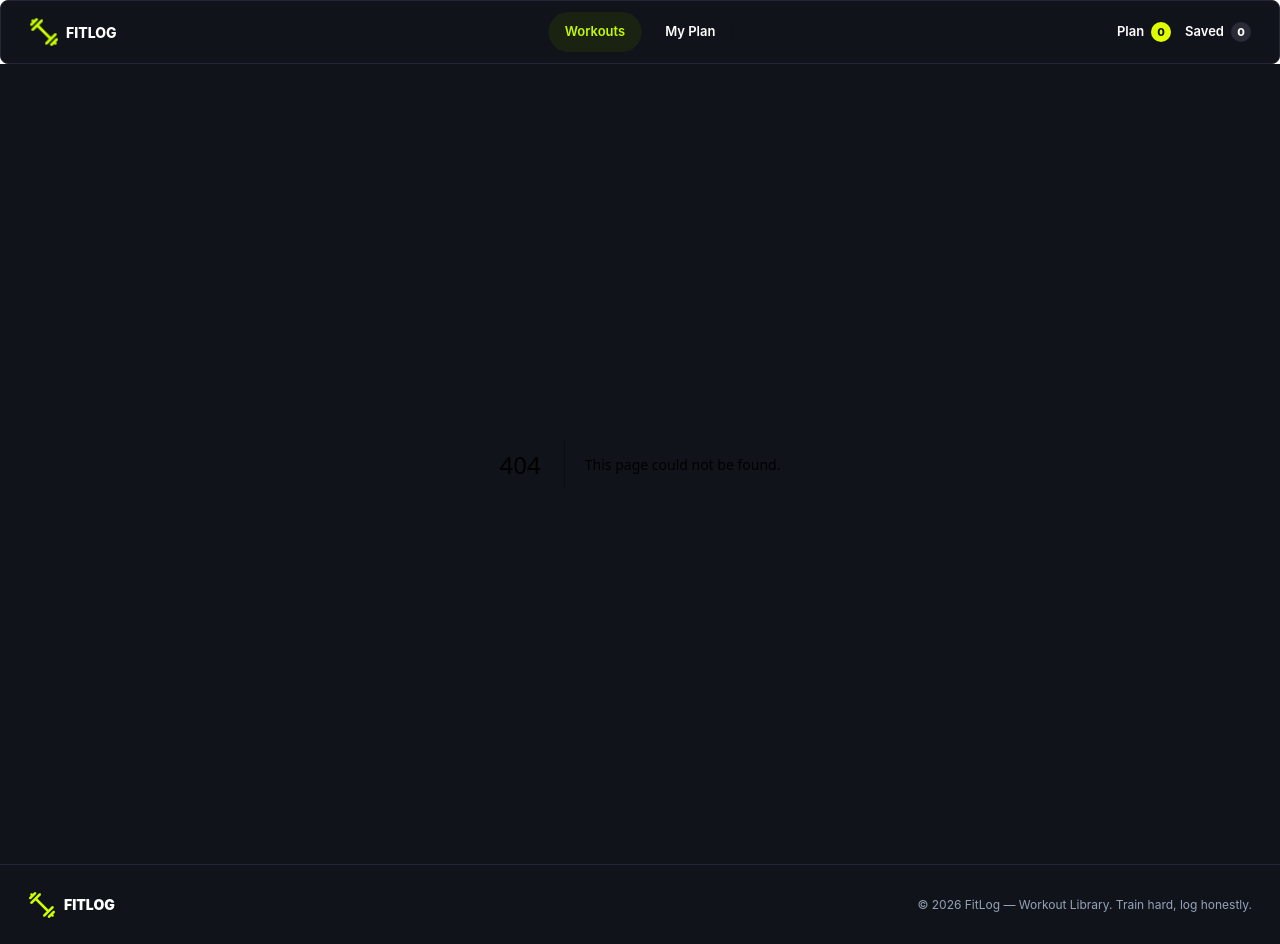
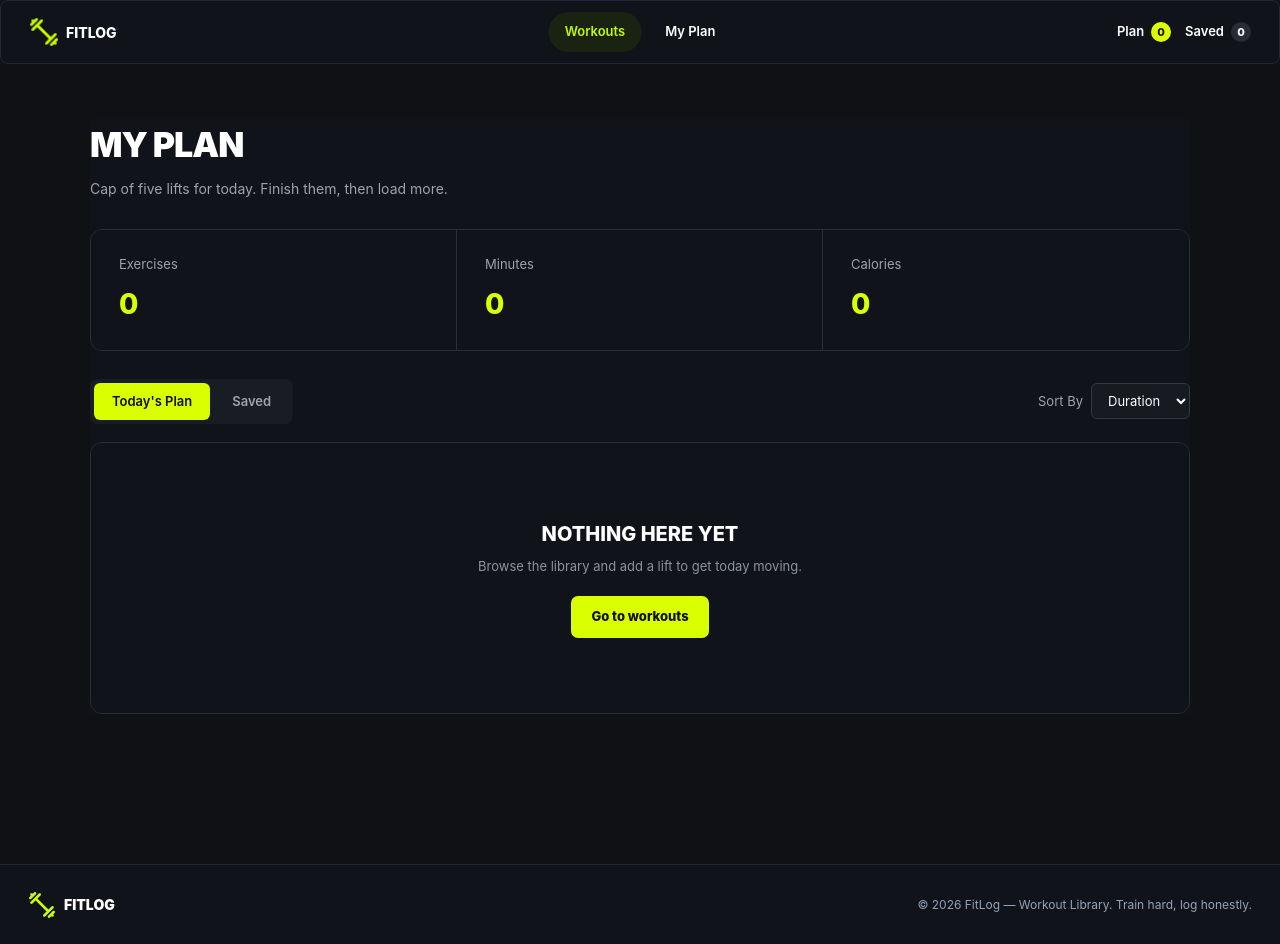
Before and after one commit to jannatulrahman2002/workout-app, a Next.js app: page /my-plan in a window 1280 px wide. Before the commit this address had no page. Built offline with nearby package versions, Linux system fonts and the light colour scheme.

Commit message:
my plan updated

```diff
--- /dev/null
+++ b/app/my-plan/page.module.css
@@ -0,0 +1,322 @@
+.page {
+  min-height: 100vh;
+  background: #0f1115;
+  color: white;
+  padding: 55px 20px 70px;
+}
+
+.container {
+  width: 100%;
+  max-width: 1100px;
+  margin: 0 auto;
+}
+
+/* HEADER */
+
+.header {
+  margin-bottom: 30px;
+}
+
+.header h1 {
+  font-size: 34px;
+  font-weight: 900;
+  margin: 0 0 8px;
+  letter-spacing: -1px;
+}
+
+.header p {
+  color: #a1a1aa;
+  font-size: 14px;
+  margin: 0;
+}
+
+/* METRICS */
+
+.metrics {
+  display: grid;
+  grid-template-columns: repeat(3, 1fr);
+  border: 1px solid #292d35;
+  border-radius: 12px;
+  overflow: hidden;
+  margin-bottom: 28px;
+  background: #15181e;
+}
+
+.metricCard {
+  min-height: 105px;
+  padding: 25px 28px;
+  border-right: 1px solid #292d35;
+  display: flex;
+  flex-direction: column;
+  justify-content: center;
+}
+
+.metricCard:last-child {
+  border-right: none;
+}
+
+.metricCard span {
+  color: #a1a1aa;
+  font-size: 13px;
+  margin-bottom: 8px;
+}
+
+.metricCard strong {
+  font-size: 28px;
+  color: #d9ff00;
+  font-weight: 800;
+}
+
+/* TAB AREA */
+
+.tabArea {
+  display: flex;
+  justify-content: space-between;
+  align-items: center;
+  margin-bottom: 18px;
+}
+
+.tabs {
+  display: flex;
+  gap: 4px;
+  background: #191c22;
+  padding: 4px;
+  border-radius: 8px;
+}
+
+.tab,
+.activeTab {
+  border: none;
+  padding: 9px 18px;
+  border-radius: 6px;
+  cursor: pointer;
+  font-size: 13px;
+  font-weight: 600;
+}
+
+.tab {
+  background: transparent;
+  color: #a1a1aa;
+}
+
+.activeTab {
+  background: #d9ff00;
+  color: #101010;
+}
+
+/* SORT */
+
+.sort {
+  display: flex;
+  align-items: center;
+  gap: 8px;
+  color: #a1a1aa;
+  font-size: 13px;
+}
+
+.sort select {
+  background: #171a20;
+  color: white;
+  border: 1px solid #343841;
+  padding: 8px 12px;
+  border-radius: 6px;
+  outline: none;
+}
+
+/* WORKOUT LIST */
+
+.workoutList {
+  border: 1px solid #292d35;
+  border-radius: 12px;
+  overflow: hidden;
+  background: #13161b;
+}
+
+/* EMPTY */
+
+.emptyState {
+  min-height: 270px;
+  display: flex;
+  align-items: center;
+  justify-content: center;
+  flex-direction: column;
+  text-align: center;
+  padding: 40px 20px;
+}
+
+.emptyState h2 {
+  font-size: 20px;
+  margin: 0 0 8px;
+  font-weight: 800;
+}
+
+.emptyState p {
+  color: #8d929c;
+  font-size: 13px;
+  margin: 0 0 20px;
+}
+
+.cta {
+  background: #d9ff00;
+  color: #111;
+  text-decoration: none;
+  padding: 11px 20px;
+  border-radius: 7px;
+  font-size: 13px;
+  font-weight: 800;
+}
+
+/* WORKOUT CARD */
+
+.workoutCard {
+  display: flex;
+  align-items: center;
+  gap: 18px;
+  padding: 18px;
+  border-bottom: 1px solid #292d35;
+}
+
+.workoutCard:last-child {
+  border-bottom: none;
+}
+
+.workoutCard img {
+  width: 90px;
+  height: 75px;
+  object-fit: cover;
+  border-radius: 8px;
+}
+
+.workoutInfo {
+  flex: 1;
+}
+
+.workoutInfo h3 {
+  margin: 0 0 6px;
+  font-size: 16px;
+}
+
+.workoutInfo p {
+  color: #969ba5;
+  font-size: 13px;
+  margin: 0 0 10px;
+}
+
+.stats {
+  display: flex;
+  gap: 15px;
+  color: #b7bbc2;
+  font-size: 12px;
+}
+
+.actions {
+  display: flex;
+  align-items: center;
+  gap: 8px;
+}
+
+.detailsBtn {
+  text-decoration: none;
+  color: #111;
+  background: #d9ff00;
+  padding: 9px 13px;
+  border-radius: 6px;
+  font-size: 12px;
+  font-weight: 700;
+}
+
+.removeBtn {
+  width: 32px;
+  height: 32px;
+  border: 1px solid #393d45;
+  background: transparent;
+  color: #aaa;
+  border-radius: 6px;
+  cursor: pointer;
+  font-size: 20px;
+}
+
+.removeBtn:hover {
+  color: white;
+}
+
+/* TABLET */
+
+@media (max-width: 768px) {
+  .page {
+    padding: 40px 16px 60px;
+  }
+
+  .metrics {
+    grid-template-columns: 1fr;
+  }
+
+  .metricCard {
+    border-right: none;
+    border-bottom: 1px solid #292d35;
+  }
+
+  .metricCard:last-child {
+    border-bottom: none;
+  }
+
+  .tabArea {
+    align-items: flex-start;
+    flex-direction: column;
+    gap: 15px;
+  }
+
+  .workoutCard {
+    align-items: flex-start;
+  }
+}
+
+/* MOBILE */
+
+@media (max-width: 550px) {
+  .header h1 {
+    font-size: 28px;
+  }
+
+  .tabs {
+    width: 100%;
+  }
+
+  .tab,
+  .activeTab {
+    flex: 1;
+  }
+
+  .sort {
+    width: 100%;
+    justify-content: space-between;
+  }
+
+  .workoutCard {
+    flex-wrap: wrap;
+  }
+
+  .workoutCard img {
+    width: 75px;
+    height: 65px;
+  }
+
+  .workoutInfo {
+    width: calc(100% - 95px);
+  }
+
+  .stats {
+    flex-wrap: wrap;
+    gap: 8px;
+  }
+
+  .actions {
+    width: 100%;
+    margin-top: 8px;
+  }
+
+  .detailsBtn {
+    flex: 1;
+    text-align: center;
+  }
+}
--- /dev/null
+++ b/app/my-plan/page.tsx
@@ -0,0 +1,224 @@
+"use client";
+
+import { useEffect, useState } from "react";
+import styles from "./page.module.css";
+
+type Workout = {
+  id: number;
+  name: string;
+  image: string;
+  equipment: string;
+  duration: number;
+  caloriesBurned: number;
+  rating: number;
+};
+
+export default function MyPlan() {
+  const [activeTab, setActiveTab] = useState<"plan" | "saved">("plan");
+  const [workouts, setWorkouts] = useState<Workout[]>([]);
+  const [savedWorkouts, setSavedWorkouts] = useState<Workout[]>([]);
+
+  useEffect(() => {
+    const plan = localStorage.getItem("todayPlan");
+    const saved = localStorage.getItem("savedWorkouts");
+
+    if (plan) {
+      setWorkouts(JSON.parse(plan));
+    }
+
+    if (saved) {
+      setSavedWorkouts(JSON.parse(saved));
+    }
+  }, []);
+
+  const currentWorkouts =
+    activeTab === "plan" ? workouts : savedWorkouts;
+
+  const totalMinutes = currentWorkouts.reduce(
+    (total, workout) => total + workout.duration,
+    0
+  );
+
+  const totalCalories = currentWorkouts.reduce(
+    (total, workout) => total + workout.caloriesBurned,
+    0
+  );
+
+  const removeWorkout = (id: number) => {
+    if (activeTab === "plan") {
+      const updated = workouts.filter((workout) => workout.id !== id);
+
+      setWorkouts(updated);
+      localStorage.setItem("todayPlan", JSON.stringify(updated));
+    } else {
+      const updated = savedWorkouts.filter(
+        (workout) => workout.id !== id
+      );
+
+      setSavedWorkouts(updated);
+      localStorage.setItem("savedWorkouts", JSON.stringify(updated));
+    }
+  };
+
+  return (
+    <main className={styles.page}>
+      <div className={styles.container}>
+
+        {/* HEADER */}
+        <section className={styles.header}>
+          <h1>MY PLAN</h1>
+
+          <p>
+            Cap of five lifts for today. Finish them, then load more.
+          </p>
+        </section>
+
+        {/* METRICS */}
+        <section className={styles.metrics}>
+
+          <div className={styles.metricCard}>
+            <span>Exercises</span>
+            <strong>{workouts.length}</strong>
+          </div>
+
+          <div className={styles.metricCard}>
+            <span>Minutes</span>
+            <strong>{totalMinutes}</strong>
+          </div>
+
+          <div className={styles.metricCard}>
+            <span>Calories</span>
+            <strong>{totalCalories}</strong>
+          </div>
+
+        </section>
+
+        {/* TABS */}
+        <div className={styles.tabArea}>
+
+          <div className={styles.tabs}>
+
+            <button
+              className={
+                activeTab === "plan"
+                  ? styles.activeTab
+                  : styles.tab
+              }
+              onClick={() => setActiveTab("plan")}
+            >
+              Today's Plan
+            </button>
+
+            <button
+              className={
+                activeTab === "saved"
+                  ? styles.activeTab
+                  : styles.tab
+              }
+              onClick={() => setActiveTab("saved")}
+            >
+              Saved
+            </button>
+
+          </div>
+
+          {/* SORT */}
+          <div className={styles.sort}>
+            <span>Sort By</span>
+
+            <select>
+              <option>Duration</option>
+              <option>Calories</option>
+              <option>Rating</option>
+            </select>
+          </div>
+
+        </div>
+
+        {/* WORKOUT LIST */}
+        <section className={styles.workoutList}>
+
+          {currentWorkouts.length === 0 ? (
+
+            <div className={styles.emptyState}>
+
+              <h2>NOTHING HERE YET</h2>
+
+              <p>
+                Browse the library and add a lift to get today moving.
+              </p>
+
+              <a href="/" className={styles.cta}>
+                Go to workouts
+              </a>
+
+            </div>
+
+          ) : (
+
+            currentWorkouts.map((workout) => (
+
+              <div
+                key={workout.id}
+                className={styles.workoutCard}
+              >
+
+                <img
+                  src={workout.image}
+                  alt={workout.name}
+                />
+
+                <div className={styles.workoutInfo}>
+
+                  <h3>{workout.name}</h3>
+
+                  <p>{workout.equipment}</p>
+
+                  <div className={styles.stats}>
+
+                    <span>
+                      ⏱ {workout.duration} min
+                    </span>
+
+                    <span>
+                      🔥 {workout.caloriesBurned} kcal
+                    </span>
+
+                    <span>
+                      ★ {workout.rating}
+                    </span>
+
+                  </div>
+
+                </div>
+
+                <div className={styles.actions}>
+
+                  <a
+                    href={`/workout/${workout.id}`}
+                    className={styles.detailsBtn}
+                  >
+                    View Details
+                  </a>
+
+                  <button
+                    onClick={() => removeWorkout(workout.id)}
+                    className={styles.removeBtn}
+                  >
+                    ×
+                  </button>
+
+                </div>
+
+              </div>
+
+            ))
+
+          )}
+
+        </section>
+
+      </div>
+    </main>
+  );
+}
--- a/app/page.tsx
+++ b/app/page.tsx
@@ -1,13 +1,10 @@
 import Image from "next/image";
 
-import Navbar from "./components/Navbar";
 import workouts from "./data.json";
-import Footer from "./components/Footer";
 export default function Home () {
   return (
     <>
   <main>
-    <Navbar />
 
 <section className="hero">
   <div className="hero-content">
@@ -92,7 +89,6 @@ into today's plan, and watch the week's work add up.
 
 
   </main>
-  <Footer />
   </>
   );
 }
```
